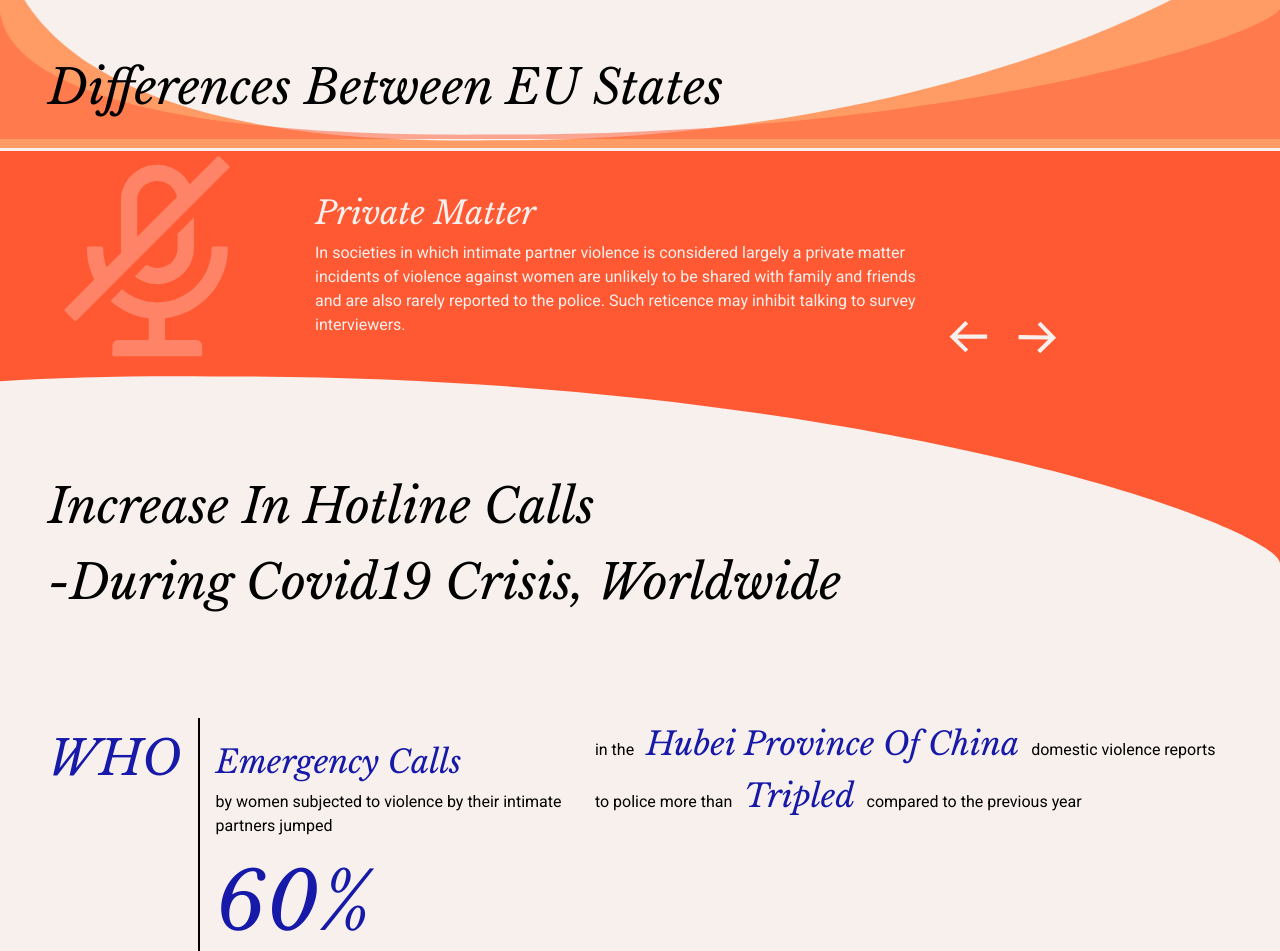
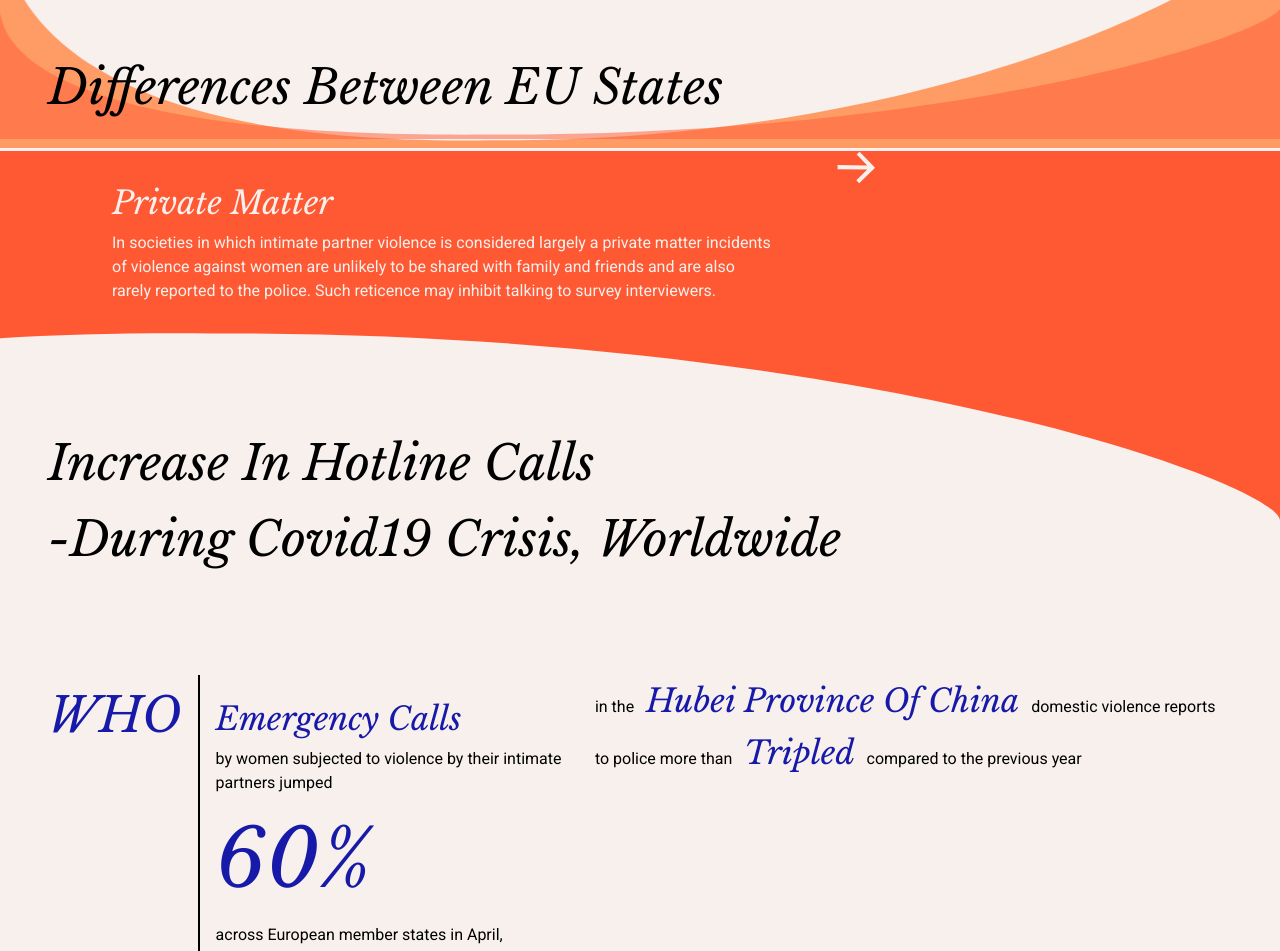
Before and after one commit to brightactorg/brighact-dataviz, a website built with Parcel: page index.html in a window 1280 px wide. Shown: the part 1321-2272 px from the top of the page. Built offline with nearby package versions, Linux system fonts and the light colour scheme; some packages are replaced by stand-ins of ours; what @amcharts/amcharts4 would draw is missing.

Commit message:
slider working

```diff
--- a/css/style.css
+++ b/css/style.css
@@ -5,7 +5,7 @@
 @import "tailwindcss/utilities";
 
 body {
-  @apply bg-lightGrey font-sans text-black m-0;
+  @apply bg-lightGrey font-sans text-black m-0 overflow-x-hidden;
 }
 
 h1 {
@@ -104,32 +104,44 @@ ul {
 
 @screen md {
   .slider {
-    @apply grid-cols-three-to-one;
+    @apply grid-cols-two-thirds;
   }
 }
 
-.slider__text > li {
-  @apply flex flex-row;
+.slider__text {
+  @apply pt-6 pb-6 pl-16 pr-16 grid;
 }
 
 .slider__text > li > hgroup {
-  @apply self-center flex-1;
+  @apply self-end flex-1;
 }
 
 .slider__text > li > img {
   @apply max-w-full opacity-25 mr-12;
 }
 
-.slider__nav {
-  @apply flex items-end;
+.slides {
+  grid-column: 1;
+  grid-row: 1;
+  align-self: center;
+  opacity: 0;
+  transform: translateX(-150%);
+  transition: all .9s ease-in-out;
+  background: var(--brand-blue);
 }
 
-.slider__nav a:first-child {
-  @apply p-2;
+.slides[data-status='active'] {
+  opacity: 1;
+  transform: translateX(0);
+  transition: all .9s ease-in-out;
 }
 
-.slider__nav a:last-child {
-  @apply p-4;
+.slider__nav button{
+  @apply items-end bg-orange border-0;
+}
+
+.slider__nav button:focus {
+  @apply border-0 outline-none;
 }
 
 .covid-data {
--- a/index.html
+++ b/index.html
@@ -59,8 +59,7 @@
       </div>
       <div class="slider">
         <ul class="slider__text">
-          <li>
-            <img src="./assets/mic.svg">
+          <li class="slides" data-status="active">
             <hgroup>
               <h3>Private matter</h3>
               <p>In societies in which intimate partner violence is considered largely a private matter incidents of violence
@@ -71,14 +70,25 @@
               </p>
             </hgroup>
           </li>
+          <li class="slides">
+            <hgroup>
+              <h3>Private matter 2</h3>
+              <p>In societies in which intimate partner violence is considered largely a private matter incidents of violence
+                against
+                women are unlikely to be shared with family and friends and are also rarely reported to the police. Such reticence
+                may
+                inhibit talking to survey interviewers.
+              </p>
+            </hgroup>
+          </li>
         </ul>
         <div class="slider__nav">
-          <a href="#">
+          <!-- <button id="previous">
             <img src="./assets/previous.svg" />
-          </a>
-          <a href="#">
+          </button> -->
+          <button id="next">
             <img src="./assets/next.svg" />
-          </a>
+          </button>
         </div>
       </div>
       <div class="custom-shape-divider-top-1593201312">
--- a/index.js
+++ b/index.js
@@ -4,6 +4,20 @@ import am4geodata_worldLow from "@amcharts/amcharts4-geodata/worldLow";
 import am4themes_animated from "@amcharts/amcharts4/themes/animated";
 
 import data from './data/violence_by_country.json';
+
+let slides = [...document.getElementsByClassName('slides')];
+const arrow = document.getElementById('next');
+
+arrow.addEventListener('click', function (e) {
+  let currentSlide = slides.find(item => item.dataset.status === 'active');
+  let currentIndex = slides.indexOf(currentSlide);
+
+  if (currentIndex >= 0 && currentIndex < slides.length) {
+    let nextSlide = slides[currentIndex + 1] || slides[0];
+    currentSlide.removeAttribute('data-status');
+    nextSlide.setAttribute('data-status', 'active');
+  }
+});
 
 am4core.ready(function() {
   am4core.useTheme(am4themes_animated);
```
Also changed, not shown: dist/index.html, 4 other files.
